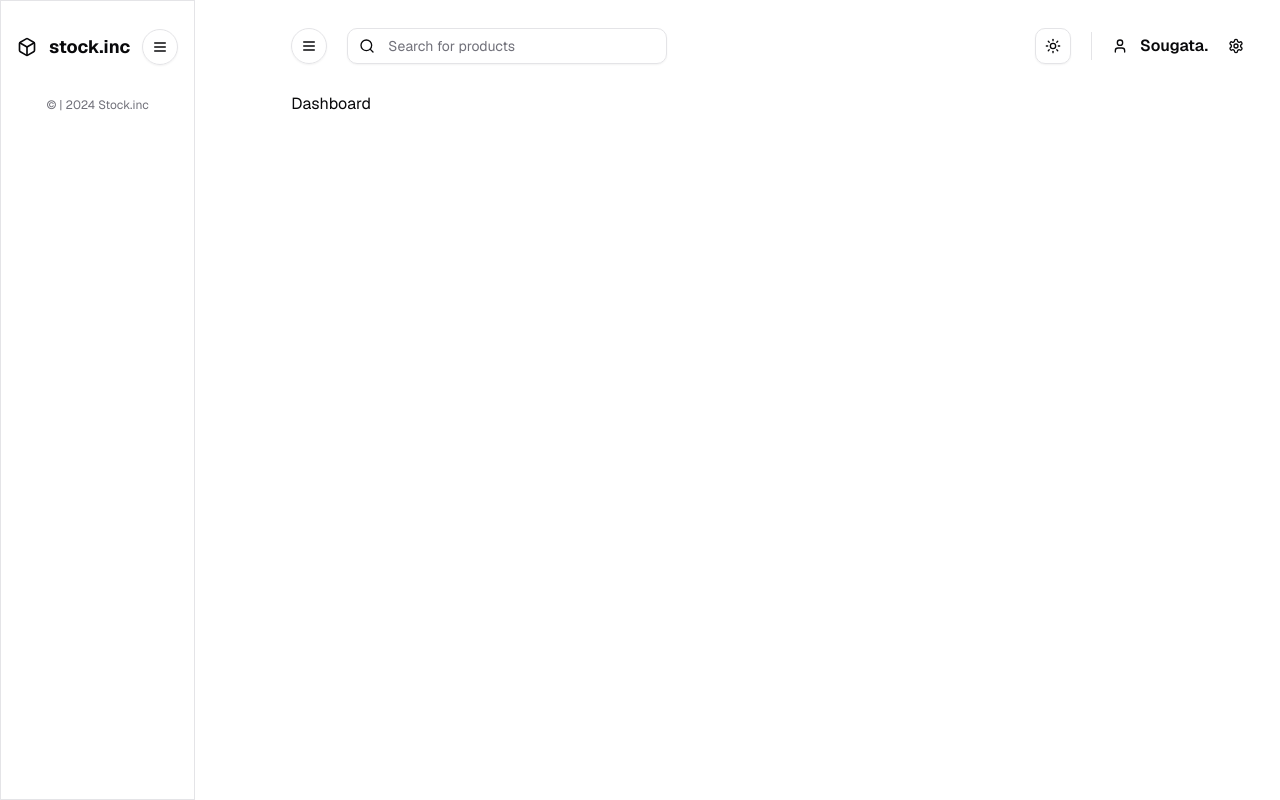
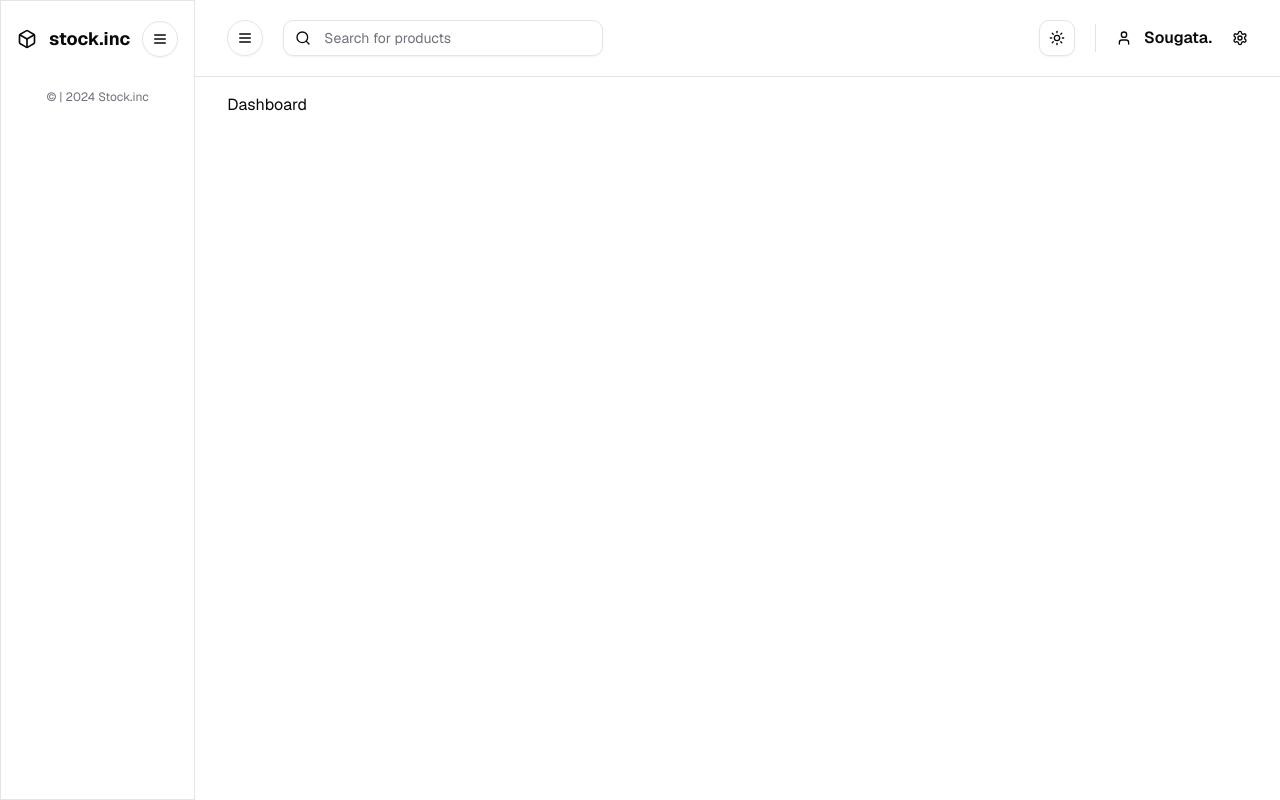
Before and after one commit to sougata-github/inventory-management-dashboard, a Next.js app in the folder frontend/: page /dashboard in a window 1280 px wide. Built offline with nearby package versions, Linux system fonts and the light colour scheme; no server answers.

Commit message:
setup redux and modify navbar styles.

```diff
--- a/frontend/package.json
+++ b/frontend/package.json
@@ -27,6 +27,7 @@
     "react-dom": "^18.3.1",
     "react-redux": "^9.2.0",
     "recharts": "^2.15.0",
+    "redux-persist": "^6.0.0",
     "tailwind-merge": "^2.5.5",
     "tailwindcss-animate": "^1.0.7",
     "uuid": "^11.0.3"
--- /dev/null
+++ b/frontend/src/app/(state)/api.ts
@@ -0,0 +1,10 @@
+import { createApi, fetchBaseQuery } from "@reduxjs/toolkit/query";
+
+export const api = createApi({
+  baseQuery: fetchBaseQuery({ baseUrl: process.env.NEXT_PUBLIC_API_BASE_URL }),
+  reducerPath: "api",
+  tagTypes: [],
+  endpoints: (build) => ({}),
+});
+
+export const {} = api;
--- /dev/null
+++ b/frontend/src/app/(state)/index.ts
@@ -0,0 +1,22 @@
+import { createSlice, PayloadAction } from "@reduxjs/toolkit";
+
+export interface InitialStateTypes {
+  isSidebarCollapsed: boolean;
+}
+
+const initialState: InitialStateTypes = {
+  isSidebarCollapsed: false,
+};
+
+export const globalSlice = createSlice({
+  name: "global",
+  initialState,
+  reducers: {
+    setIsSidebarCollapsed: (state, action: PayloadAction<boolean>) => {
+      state.isSidebarCollapsed = action.payload;
+    },
+  },
+});
+
+export const { setIsSidebarCollapsed } = globalSlice.actions;
+export default globalSlice.reducer;
--- /dev/null
+++ b/frontend/src/app/(state)/redux.tsx
@@ -0,0 +1,107 @@
+/* eslint-disable @typescript-eslint/no-explicit-any */
+import {
+  persistStore,
+  persistReducer,
+  FLUSH,
+  REHYDRATE,
+  PAUSE,
+  PERSIST,
+  PURGE,
+  REGISTER,
+} from "redux-persist";
+import {
+  TypedUseSelectorHook,
+  useDispatch,
+  useSelector,
+  Provider,
+} from "react-redux";
+import createWebStorage from "redux-persist/lib/storage/createWebStorage";
+import { combineReducers, configureStore } from "@reduxjs/toolkit";
+import { PersistGate } from "redux-persist/integration/react";
+import { setupListeners } from "@reduxjs/toolkit/query";
+import { Loader as LuiceLoader } from "lucide-react";
+import globalReducer from "@/app/(state)";
+import { api } from "@/app/(state)/api";
+import { useRef } from "react";
+
+/* REDUX PERSISTENCE */
+const createNoopStorage = () => {
+  return {
+    getItem(_key: any) {
+      return Promise.resolve(null);
+    },
+    setItem(_key: any, value: any) {
+      return Promise.resolve(value);
+    },
+    removeItem(_key: any) {
+      return Promise.resolve();
+    },
+  };
+};
+
+const storage =
+  typeof window === "undefined"
+    ? createNoopStorage()
+    : createWebStorage("local");
+
+const persistConfig = {
+  key: "root",
+  storage,
+  timeout: 100,
+  whitelist: ["global"],
+};
+const rootReducer = combineReducers({
+  global: globalReducer,
+  [api.reducerPath]: api.reducer,
+});
+const persistedReducer = persistReducer(persistConfig, rootReducer);
+
+/* REDUX STORE */
+export const makeStore = () => {
+  return configureStore({
+    reducer: persistedReducer,
+    middleware: (getDefaultMiddleware) =>
+      getDefaultMiddleware({
+        serializableCheck: {
+          ignoredActions: [FLUSH, REHYDRATE, PAUSE, PERSIST, PURGE, REGISTER],
+        },
+      }).concat(api.middleware),
+  });
+};
+
+/* REDUX TYPES */
+export type AppStore = ReturnType<typeof makeStore>;
+export type RootState = ReturnType<AppStore["getState"]>;
+export type AppDispatch = AppStore["dispatch"];
+export const useAppDispatch = () => useDispatch<AppDispatch>();
+export const useAppSelector: TypedUseSelectorHook<RootState> = useSelector;
+
+/* PROVIDER */
+export default function StoreProvider({
+  children,
+}: {
+  children: React.ReactNode;
+}) {
+  const storeRef = useRef<AppStore>();
+  if (!storeRef.current) {
+    storeRef.current = makeStore();
+    setupListeners(storeRef.current.dispatch);
+  }
+  const persistor = persistStore(storeRef.current);
+
+  return (
+    <Provider store={storeRef.current}>
+      <PersistGate loading={<Loader />} persistor={persistor}>
+        {children}
+      </PersistGate>
+    </Provider>
+  );
+}
+
+const Loader = () => {
+  return (
+    <div className="h-screen w-screen flex items-center justify-center">
+      <LuiceLoader className="size-5 animate-spin transition-all" />
+    </div>
+  );
+};
--- a/frontend/src/components/DashboardWrapper.tsx
+++ b/frontend/src/components/DashboardWrapper.tsx
@@ -1,18 +1,32 @@
-import { cn } from "@/lib/utils";
+"use client";
 
+import StoreProvider, { useAppSelector } from "@/app/(state)/redux";
 import Sidebar from "./Sidebar";
 import Navbar from "./Navbar";
 
-const DashboardWrapper = ({ children }: { children: React.ReactNode }) => {
+const DashboardLayout = ({ children }: { children: React.ReactNode }) => {
+  const isSidebarCollapsed = useAppSelector(
+    (state) => state.global.isSidebarCollapsed
+  );
+
   return (
-    <div className={cn("flex w-full min-h-screen")}>
-      <Sidebar />
-      <main className="flex flex-col w-full h-full py-7 px-9 md:pl-24">
-        <Navbar />
-        {children}
+    <div className="flex w-full min-h-screen">
+      <Sidebar isCollapsed={isSidebarCollapsed} />
+      <main className="w-full h-full">
+        <Navbar isCollapsed={isSidebarCollapsed} />
+
+        <div className="px-8 py-4">{children}</div>
       </main>
     </div>
   );
 };
 
+const DashboardWrapper = ({ children }: { children: React.ReactNode }) => {
+  return (
+    <StoreProvider>
+      <DashboardLayout>{children}</DashboardLayout>
+    </StoreProvider>
+  );
+};
+
 export default DashboardWrapper;
--- a/frontend/src/components/Navbar.tsx
+++ b/frontend/src/components/Navbar.tsx
@@ -7,11 +7,21 @@ import { Input } from "./ui/input";
 import { ModeToggle } from "./theme/ModeToggle";
 import { Separator } from "./ui/separator";
 import Link from "next/link";
+import { cn } from "@/lib/utils";
 // import Image from "next/image";
 
-const Navbar = () => {
+interface Props {
+  isCollapsed: boolean;
+}
+
+const Navbar = ({ isCollapsed }: Props) => {
   return (
-    <nav className="flex justify-between items-center w-full mb-7">
+    <nav
+      className={cn(
+        "flex justify-between items-center w-full border-b py-4 md:py-5 px-8",
+        isCollapsed && "md:pl-24"
+      )}
+    >
       {/* left side */}
       <div className="flex justify-between items-center gap-5">
         <Button
--- a/frontend/src/components/Sidebar.tsx
+++ b/frontend/src/components/Sidebar.tsx
@@ -3,10 +3,14 @@
 import { Box, Menu } from "lucide-react";
 import { Button } from "./ui/button";
 
-const Sidebar = () => {
+interface Props {
+  isCollapsed: boolean;
+}
+
+const Sidebar = ({ isCollapsed }: Props) => {
   return (
     <aside className="border-l border px-4">
-      <div className="flex gap-3 justify-between md:justify-normal items-center pt-7">
+      <div className="flex gap-3 justify-between md:justify-normal items-center pt-4 md:pt-5">
         <div>
           <Box className="size-5" />
         </div>
```
Also changed, not shown: frontend/src/app/(routes)/dashboard/page.tsx (renamed from frontend/src/app/dashboard/page.tsx), 1 other file (tests, documents, lock files or other folders).
